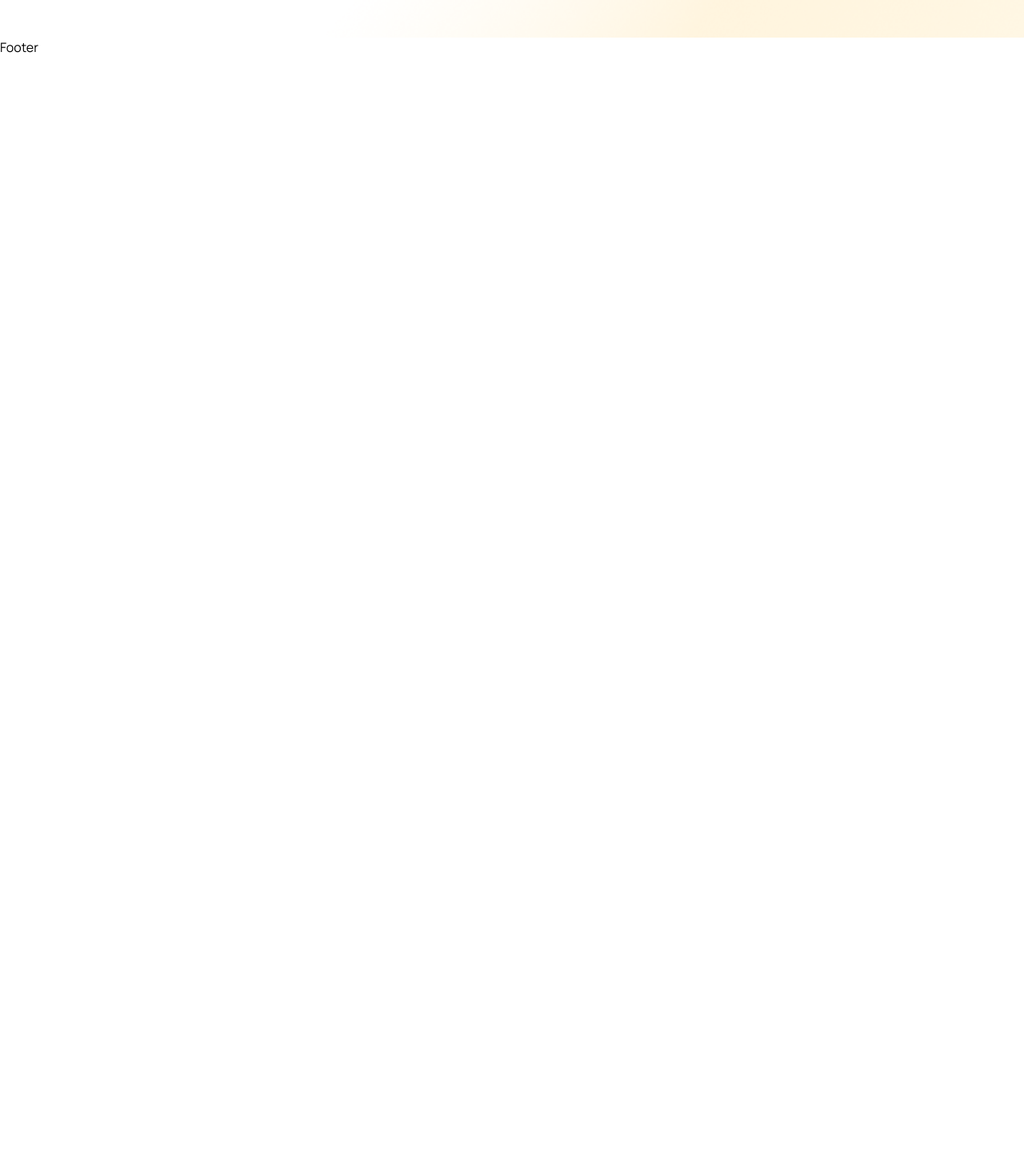
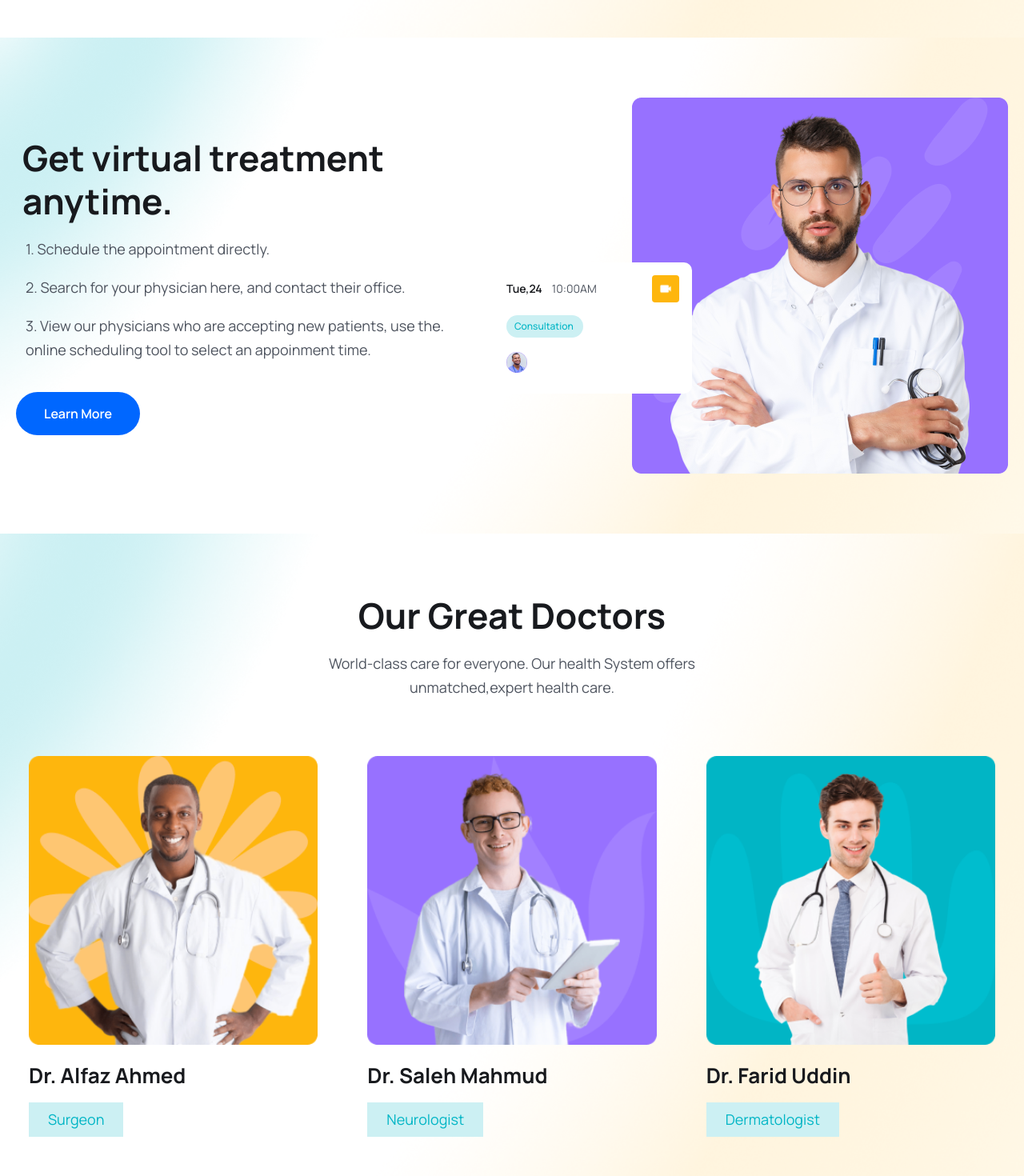
Before and after one commit to smartclin/Full-Stack-Medical-App, a React (Vite) app: page / in a window 1280 px wide. Shown: the part 3140-4610 px from the top of the page at 80% size. Before the commit the page ends 3211 px from the top, so only its background shows below. Built offline with nearby package versions, Linux system fonts and the light colour scheme; a web font is replaced by a local one.

Commit message:
Update files
Update files

```diff
--- a/src/assets/data/doctors.js
+++ b/src/assets/data/doctors.js
@@ -6,7 +6,7 @@ export const doctors = [
   {
     id: "01",
     name: "Dr. Alfaz Ahmed",
-    specialty: "Surgeon",
+    specialization: "Surgeon",
     avgRating: 4.8,
     totalRating: 272,
     photo: doctorImg01,
@@ -16,7 +16,7 @@ export const doctors = [
   {
     id: "02",
     name: "Dr. Saleh Mahmud",
-    specialty: "Neurologist",
+    specialization: "Neurologist",
     avgRating: 4.8,
     totalRating: 272,
     photo: doctorImg02,
@@ -26,7 +26,7 @@ export const doctors = [
   {
     id: "03",
     name: "Dr. Farid Uddin",
-    specialty: "Dermatologist",
+    specialization: "Dermatologist",
     avgRating: 4.8,
     totalRating: 272,
     photo: doctorImg03,
--- /dev/null
+++ b/src/components/Doctors/DoctorCard.jsx
@@ -0,0 +1,34 @@
+import starIcon from '../../assets/images/Star.png'
+import { Link } from 'react-router-dom';
+import { BsArrowRight } from 'react-icons/bs';
+
+const DoctorCard = ({ doctor }) => {
+  const {
+    name,
+    avgRating,
+    totalRating,
+    photo,
+    specialization,
+    totalPatient,
+    hospital,
+  } = doctor;
+
+  return (
+    <div className="p-3 lg:p-4">
+      <div>
+        <img src={photo} className="w-full" alt="" />
+      </div>
+
+      <h2 className="text-[18px] leading-[30px]
+      lg:text-[26px] lg:leading-9 text-headingColor
+      font-[700] mt-3 lg:mt-5">{ name }</h2>
+
+      <div className="mt-2 lg:mt-4 flex items-center justify-between">
+        <span className='bg-[#CCF0F3] text-irisBlueColor
+        py-1 px-2 lg:py-2 lg:px-6 text-[18px]'>{specialization}</span>
+      </div>
+    </div>
+  );
+};
+
+export default DoctorCard;
--- /dev/null
+++ b/src/components/Doctors/DoctorList.jsx
@@ -0,0 +1,17 @@
+import { doctors } from "./../../assets/data/doctors";
+import DoctorCard from "./DoctorCard";
+
+const DoctorList = () => {
+  return (
+    <div
+      className="grid grid-cols-1 sm:grid-cols-2
+    md:grid-cols-3 gap-5 lg:gap-[30px] mt-[30px] lg:mt-[55px]"
+    >
+      {doctors.map((doctor) => (
+        <DoctorCard key={doctor} doctor={doctor} />
+      ))}
+    </div>
+  );
+};
+
+export default DoctorList;
--- a/src/pages/Home.jsx
+++ b/src/pages/Home.jsx
@@ -4,10 +4,14 @@ import heroImg03 from "../assets/images/hero-img03.png";
 import icon01 from "../assets/images/icon01.png";
 import icon02 from "../assets/images/icon02.png";
 import icon03 from "../assets/images/icon03.png";
+import featureImg from "../assets/images/feature-img.png";
+import videoIcon from "../assets/images/video-icon.png";
+import avatarIcon from "../assets/images/avatar-icon.png";
 import { BsArrowRight } from "react-icons/bs";
 import { Link } from "react-router-dom";
 import About from "../components/About/About";
 import ServiceList from "../components/Services/ServiceList";
+import DoctorList from "../components/Doctors/DoctorList";
 
 const Home = () => {
   return (
@@ -220,6 +224,94 @@ const Home = () => {
         </div>
       </section>
       {/*=== Services Section end ===*/}
+
+      {/*=== feature section ===*/}
+      <section>
+        <div className="container">
+          <div className="flex items-center justify-between flex-col lg:flex-row">
+            {/*=== feature content ===*/}
+            <div className="xl:w-[670px]">
+              <h2 className="heading pl-2">
+                Get virtual treatment <br />
+                anytime.
+              </h2>
+
+              <ul className="pl-3">
+                <li className="text_para">
+                  1. Schedule the appointment directly.
+                </li>
+                <li className="text_para">
+                  2. Search for your physician here, and contact their office.
+                </li>
+                <li className="text_para">
+                  3. View our physicians who are accepting new patients, use
+                  the. online scheduling tool to select an appoinment time.
+                </li>
+              </ul>
+              <Link to="/">
+                <button className="btn">Learn More</button>
+              </Link>
+            </div>
+
+            {/*=== feature img ===*/}
+            <div className="relative z-10 xl:w-[770px] flex justify-end lg:mt-0 max-sm:mt-10">
+              <img src={featureImg} className="3/4" alt="" />
+
+              <div
+                className="w-[150px] lg:w-[248px] bg-white absolute
+              bottom-[50px] left-0 md:bottom-[100px] md:left-5 z-20 p-2 pb-3
+              lg:pt-4 lg:px-4 lg:pb-[26px] rounded-[10px]"
+              >
+                <div className="flex items-center justify-between">
+                  <div className="flex items-center gap-[6px] lg:gap-3">
+                    <p
+                      className="text-[10px] leading-[10px] lg:text-[14px]
+                   lg:leading-5 text-headingColor font-[600]"
+                    >
+                      Tue,24
+                    </p>
+                    <p className="text-[10px] leading-[10px] lg:text-[14px] lg:leading-5 text-textColor
+                    font-[400]">
+                      10:00AM
+                    </p>
+                  </div>
+                  <span className="w-5 h-5 lg:w-[34px] lg:h-[34px] flex items-center
+                  justify-center bg-yellowColor rounded py-1 px-[6px] lg:py-3 lg:px-[9px]">
+                    <img src={videoIcon} alt=""></img>
+                  </span>
+                </div>
+
+                <div className="w-[65px] lg:w-[96px] bg-[#CCF0F3] py-1 px-2
+                lg:py-[6px] lg:px-[10px] text-[8px] leading-[8px] lg:text-[12px]
+                lg:leading-4 text-irisBlueColor font-[500] mt-2 lg:mt-4 rounded-full"
+                >Consultation
+                </div>
+
+                <div className="flex items-center gap-[6px] lg:gap-[10px] mt-2 lg:mt-[18px]">
+                  <img src={avatarIcon} alt="" />
+                  <h4 className="text-[10px] leading-3 lg:text-[16px] lg:leading-[22px] font-[700]
+                  text-headingColor"></h4>
+                </div>
+              </div>
+            </div>
+          </div>
+        </div>
+      </section>
+      {/*=== feature section end ===*/}
+      {/*=== our great doctors ===*/}
+      <section>
+        <div className="container">
+          <div className="xl:w-[470px] mx-auto">
+            <h2 className="heading text-center">Our Great Doctors</h2>
+            <p className="text_para text-center">
+            World-class care for everyone. Our health System offers
+              unmatched,expert health care.
+            </p>
+          </div>
+
+          <DoctorList />
+        </div>
+      </section>
     </>
   );
 };
```
